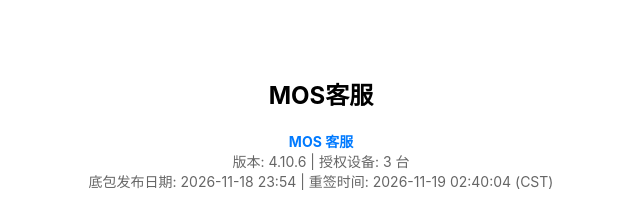
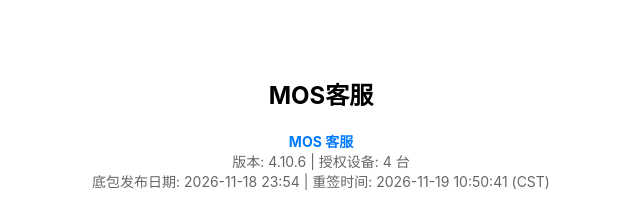
Before and after one commit to wudi67716/yingda-chat, a plain HTML site: page docs/app_mos/index.html in a window 1280 px wide. Shown: the top 222 px of the page, 319-959 px from the left. Drawn offline with Linux system fonts and the light colour scheme.

Commit message:
chore: update OTA manifest

```diff
--- a/docs/app_mos/index.html
+++ b/docs/app_mos/index.html
@@ -2,7 +2,7 @@
     <meta name="robots" content="noindex, nofollow">
     <title>MOS客服 - 测试版安装</title></head><body style="font-family:-apple-system,sans-serif;text-align:center;padding:48px 20px">
     <h2>MOS客服</h2>
-    <p style="color:#666;font-size:14px"><b style="color:#007aff">MOS 客服</b><br>版本: 4.10.6 | 授权设备: 3 台<br>底包发布日期: 2026-11-18 23:54 | 重签时间: 2026-11-19 02:40:04 (CST)</p>
+    <p style="color:#666;font-size:14px"><b style="color:#007aff">MOS 客服</b><br>版本: 4.10.6 | 授权设备: 4 台<br>底包发布日期: 2026-11-18 23:54 | 重签时间: 2026-11-19 10:50:41 (CST)</p>
     <div id="wait-box" style="display:none;margin:24px auto;padding:16px;max-width:340px;background:#fff8e6;border:1px solid #ffd591;border-radius:10px;color:#d46b08;font-size:14px">
       <p id="wait-msg" style="margin:0 0 6px">新设备 UDID 已提交云端重签队列...</p>
       <p style="margin:0">已等待 <b id="sec">0</b> 秒</p>
```
Also changed, not shown: 1 other file.
